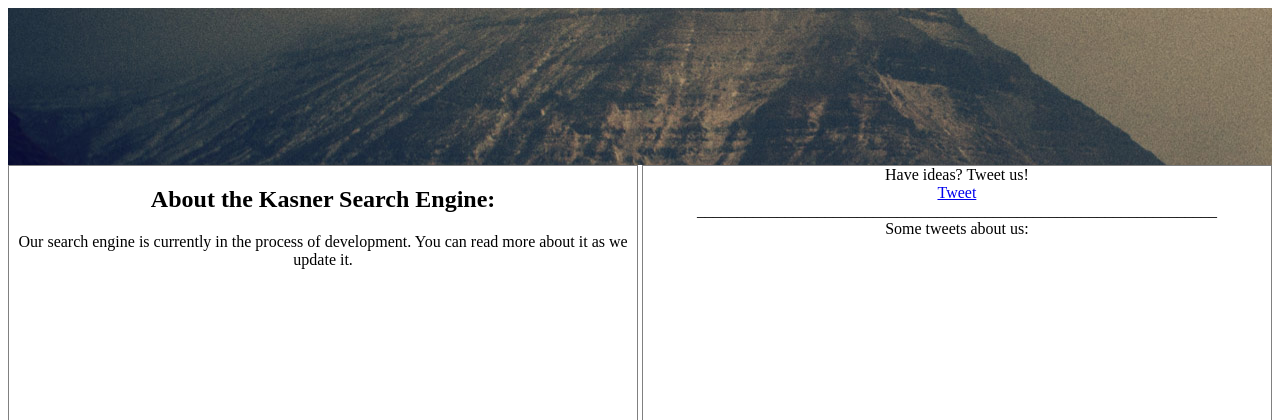
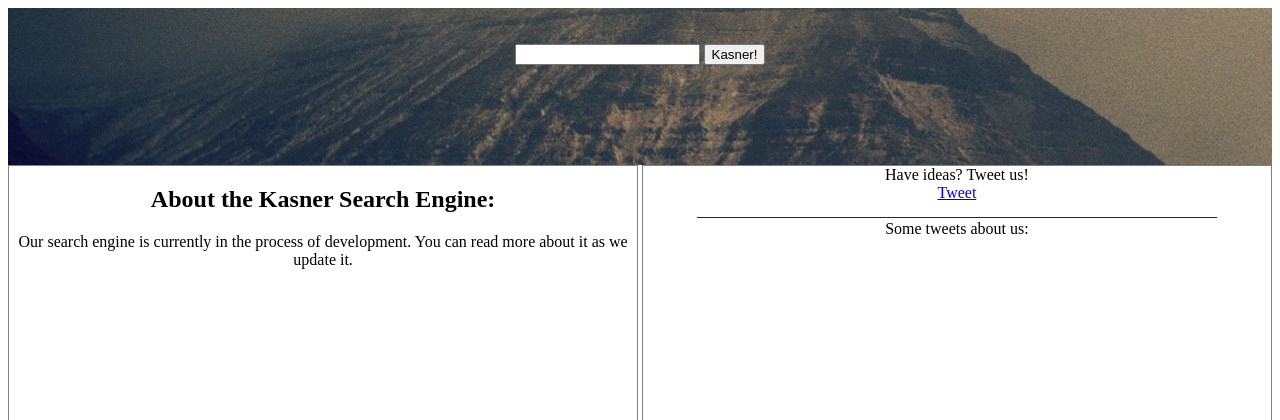
Before and after one commit to dchukhin/kasner_project, a Django app: page /about in a window 1280 px wide. Shown: the top 420 px of the page. Run offline with Django 3.2, Linux system fonts and the light colour scheme; parts of the project's set-up code (start-up, migrations or seed data) failed here and were passed over; some libraries are stand-ins or nearby versions.

Commit message:
added kasner buttonw to about.html

```diff
--- a/engine1/templates/about.html
+++ b/engine1/templates/about.html
@@ -32,7 +32,11 @@ div.container1 {
 </head>
 <body>
 <div id=banner>
-    <br>
+    <br><br>
+    <form action="/kasner/" method="get">
+        <input type="text" name="query">
+        <input type="submit" value="Kasner!">
+    </form>
 </div>
 
 <div class=container>
```
